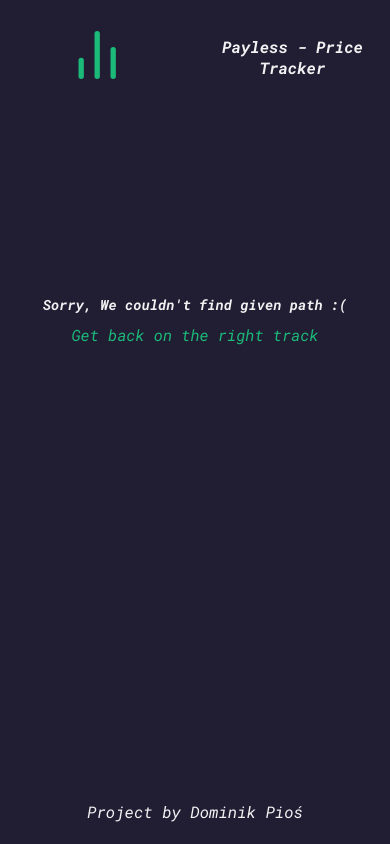
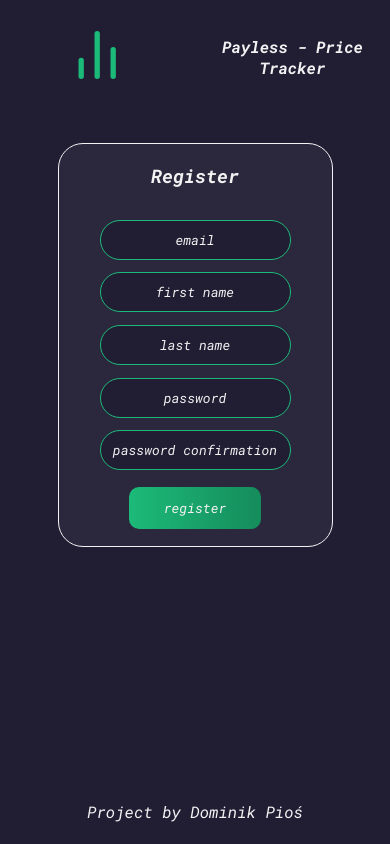
Before and after one commit to PiochU19/amazon-price-tracker, a React (Create React App) app in the folder react/: page /register in a window 390 px wide. Before the commit this address led to /404. Built offline with nearby package versions, Linux system fonts and the light colour scheme.

Commit message:
React - register page (mobile and pc)

```diff
--- a/react/src/App.js
+++ b/react/src/App.js
@@ -3,12 +3,13 @@
 import { BrowserRouter as Router, Switch, Route, Redirect } from "react-router-dom";
 import { Helmet } from "react-helmet";
 
-import Navbar from "./components/Navbar/Navbar.jsx";
-import Footer from "./components/Footer/Footer.jsx";
+import Navbar from "./components/Navbar/Navbar";
+import Footer from "./components/Footer/Footer";
 
-import Login from "./components/Login/Login.jsx";
+import Login from "./components/Login/Login";
+import Register from "./components/Register/Register";
 
-import P404 from "./components/P404/P404.jsx";
+import P404 from "./components/P404/P404";
 
 const App = () => {
     return (
@@ -23,6 +24,7 @@
                 <div className="Main">
                     <Switch>
                         <Route exact path="/login" component={ Login } />
+                        <Route exact path="/register" component={ Register } />
                         <Route exact path="/404" component={ P404 } />
                         <Redirect to="/404" />
                     </Switch>
--- a/react/src/App.scss
+++ b/react/src/App.scss
@@ -1,11 +1,12 @@
 @import "./base.scss";
 
-html, body {
-    background-color: $dark;
+html,
+body {
+  background-color: $dark;
 }
 
-
 .Main {
-    margin-top: 13.5vh;
-	padding-bottom: 7vh;
+  margin-top: 13.5vh;
+  padding-bottom: 7vh;
+  font-family: Roboto;
 }
--- a/react/src/base.scss
+++ b/react/src/base.scss
@@ -17,3 +17,43 @@
   font-family: Roboto;
   src: url("./assets/fonts/Roboto.ttf") format("truetype");
 }
+
+.Input {
+  padding: 10px;
+  border: 1px solid $green;
+  border-radius: 30px;
+  background-color: $dark;
+  font-family: Roboto;
+  text-align: center;
+  outline: none;
+  transition: all 0.2s linear;
+  color: $white;
+  margin-top: 1.5vh;
+
+  &::placeholder {
+    color: $white;
+  }
+
+  &:focus {
+    border-color: $dark_green;
+    background-color: $green;
+    color: $dark;
+
+    &::placeholder {
+      color: $dark;
+    }
+  }
+}
+
+.Button {
+  margin: 2vh 0 2vh 0;
+  cursor: pointer;
+  font-family: Roboto;
+  padding: 12px 35px 12px 35px;
+  background-image: linear-gradient(to right, $green, $dark_green);
+  color: $white;
+  border: none;
+  border-radius: 10px;
+  transition: all 0.2s linear;
+  outline: none;
+}
--- a/react/src/components/Login/Login.jsx
+++ b/react/src/components/Login/Login.jsx
@@ -18,10 +18,10 @@
                 </h3>
             </div>
             <div className="Login__email">
-                <input className="Login__input" type="text" name="email" placeholder="email" />
+                <input className="Input" type="text" name="email" placeholder="email" />
             </div>
             <div className="Login__password">
-                <input className="Login__input" type="password" name="password" placeholder="password" />
+                <input className="Input" type="password" name="password" placeholder="password" />
             </div>
             <div className="Login__footer">
                 <h6>
@@ -29,7 +29,7 @@
                 </h6>
             </div>
             <div className="Login__submit">
-                <input className="Login__submit-button" type="submit" value="login" />
+                <input className="Button" type="submit" value="login" />
             </div>
         </form >
     );
--- a/react/src/components/Login/Login.scss
+++ b/react/src/components/Login/Login.scss
@@ -1,7 +1,7 @@
 @import "./../../base.scss";
 
 .Login {
-  border: 1px solid white;
+  border: 1px solid $white;
   border-radius: 25px;
   width: 70vw;
   margin: 23vh auto 0 auto;
@@ -29,44 +29,6 @@
   }
 }
 
-.Login__submit-button {
-  cursor: pointer;
-  font-family: Roboto;
-  padding: 12px 35px 12px 35px;
-  background-image: linear-gradient(to right, $green, $dark_green);
-  color: $white;
-  border: none;
-  border-radius: 10px;
-  transition: all 0.2s linear;
-  outline: none;
-}
-
-.Login__input {
-  padding: 10px;
-  border: 1px solid $green;
-  border-radius: 30px;
-  background-color: $dark;
-  font-family: Roboto;
-  text-align: center;
-  outline: none;
-  transition: all 0.2s linear;
-  color: $white;
-
-  &::placeholder {
-    color: $white;
-  }
-
-  &:focus {
-    border-color: $dark_green;
-    background-color: $green;
-    color: $dark;
-
-    &::placeholder {
-      color: $dark;
-    }
-  }
-}
-
 .Login__password {
   margin-top: 1vh;
 }
--- a/react/src/components/Register/Register.jsx
+++ b/react/src/components/Register/Register.jsx
@@ -1,5 +1,6 @@
 import React from "react";
 import "./Register.scss";
+import { Link } from "react-router-dom";
 
 
 const Register = () => {
@@ -10,7 +11,29 @@
 
     return (
         <form className="Register" onSubmit={ handleSubmit }>
-            asdasd
+            <div className="Register__title">
+                <h3>
+                    Register
+                </h3>
+            </div>
+            <div>
+                <input className="Input" name="email" type="email" placeholder="email" />
+            </div>
+            <div>
+                <input className="Input" name="first_name" type="text" placeholder="first name" />
+            </div>
+            <div>
+                <input className="Input" name="last_name" type="text" placeholder="last name" />
+            </div>
+            <div>
+                <input className="Input" name="password" type="password" placeholder="password" />
+            </div>
+            <div>
+                <input className="Input" name="password_confirmation" type="password" placeholder="password confirmation" />
+            </div>
+            <div>
+                <input className="Button" type="submit" value="register" />
+            </div>
         </form>
     );
 };
--- a/react/src/components/Register/Register.scss
+++ b/react/src/components/Register/Register.scss
@@ -0,0 +1,30 @@
+@import "./../../base.scss";
+
+.Register {
+  text-align: center;
+  border: 1px solid $white;
+  border-radius: 25px;
+  width: 70vw;
+  margin: 17vh auto 0 auto;
+  background-color: $blue;
+}
+
+.Register__title {
+  color: $white;
+}
+
+@media (min-width: $tablet) {
+  .Register {
+    width: 50vw;
+  }
+}
+
+@media (min-width: $pc) {
+  .Register {
+    width: 35vw;
+    margin-top: 22vh;
+  }
+  .Register {
+    width: 35vw;
+  }
+}
```
